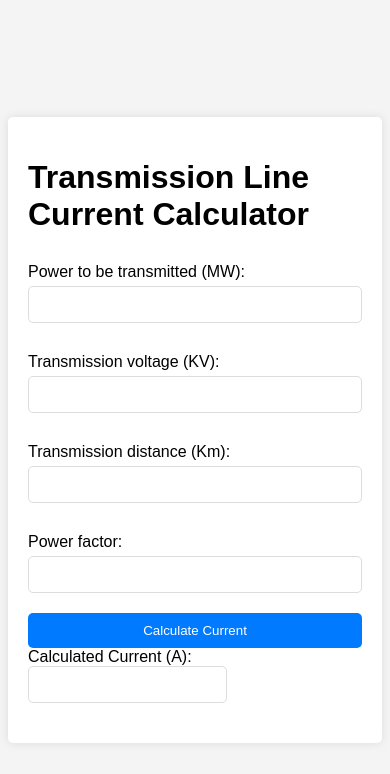
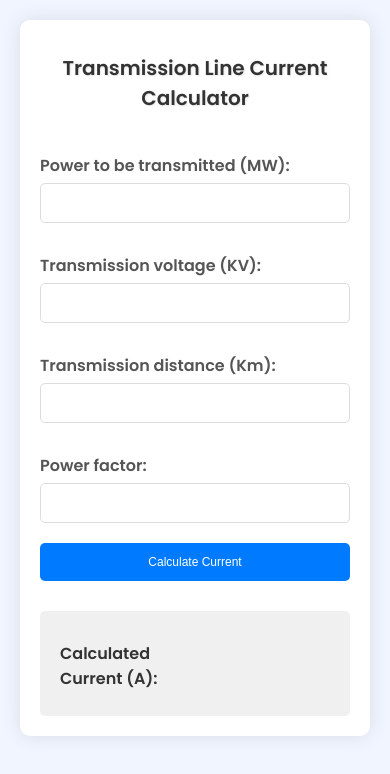
Before and after one commit to khadkadiwakar/Transmissionlinecalculation, a plain HTML site: page index.html in a window 390 px wide. Drawn offline with Linux system fonts and the light colour scheme.

Commit message:
Update styles.css
With claude

```diff
--- a/styles.css
+++ b/styles.css
@@ -1,21 +1,30 @@
+/* Import a modern font from Google Fonts */
+@import url('https://fonts.googleapis.com/css2?family=Poppins:wght@400;600&display=swap');
+
 body {
-    font-family: Arial, sans-serif;
-    background-color: #f4f4f4;
+  font-family: 'Poppins', sans-serif;
+  background-color: #f0f5ff;
   display: flex;
   justify-content: center;
   align-items: center;
   height: 100vh;
+  margin: 0;
 }
 
 .container {
   background: white;
-    padding: 20px;
-    border-radius: 5px;
-    box-shadow: 0 0 10px rgba(0, 0, 0, 0.1);
+  padding: 30px;
+  border-radius: 10px;
+  box-shadow: 0 0 20px rgba(0, 0, 0, 0.1);
+  max-width: 500px;
+  width: 100%;
 }
 
 h1 {
-    margin-bottom: 20px;
+  text-align: center;
+  color: #333;
+  margin-bottom: 30px;
+  text-shadow: 1px 1px 2px rgba(0, 0, 0, 0.1);
 }
 
 form {
@@ -24,30 +33,104 @@ form {
 }
 
 label {
+  font-weight: 600;
+  color: #555;
   margin: 10px 0 5px;
 }
 
 input {
-    padding: 10px;
+  padding: 12px;
   margin-bottom: 20px;
   border: 1px solid #ddd;
   border-radius: 5px;
+  font-size: 16px;
+  transition: border-color 0.2s ease-in-out;
+}
+
+input:focus {
+  outline: none;
+  border-color: #007bff;
 }
 
 button {
-    padding: 10px;
+  padding: 12px;
   background-color: #007bff;
   color: white;
   border: none;
   border-radius: 5px;
   cursor: pointer;
+  font-size: 16px;
+  transition: background-color 0.2s ease-in-out;
 }
 
 button:hover {
   background-color: #0056b3;
 }
 
-#result {
-    margin-top: 20px;
+#currentBox {
+  margin-top: 30px;
+  background-color: #f0f0f0;
+  padding: 20px;
+  border-radius: 5px;
+  display: flex;
+  justify-content: space-between;
+  align-items: center;
+}
+
+#currentBox label {
+  font-weight: 600;
+  color: #333;
+}
+
+#currentBox input {
+  margin-bottom: 0;
+  font-size: 20px;
   font-weight: bold;
+  color: #007bff;
+  background-color: transparent;
+  border: none;
+  text-align: right;
+  width: 100px;
 }
+
+/* Media queries for responsive design */
+
+@media (max-width: 768px) {
+  body {
+    height: auto;
+    padding: 20px;
+  }
+
+  .container {
+    max-width: 100%;
+    padding: 20px;
+  }
+
+  h1 {
+    font-size: 24px;
+  }
+
+  input,
+  button {
+    font-size: 14px;
+  }
+
+  #currentBox input {
+    font-size: 18px;
+  }
+}
+
+@media (max-width: 480px) {
+  h1 {
+    font-size: 20px;
+  }
+
+  input,
+  button {
+    font-size: 12px;
+  }
+
+  #currentBox input {
+    font-size: 16px;
+  }
+}
```
Lines whose indentation alone changed are shown as unchanged.
